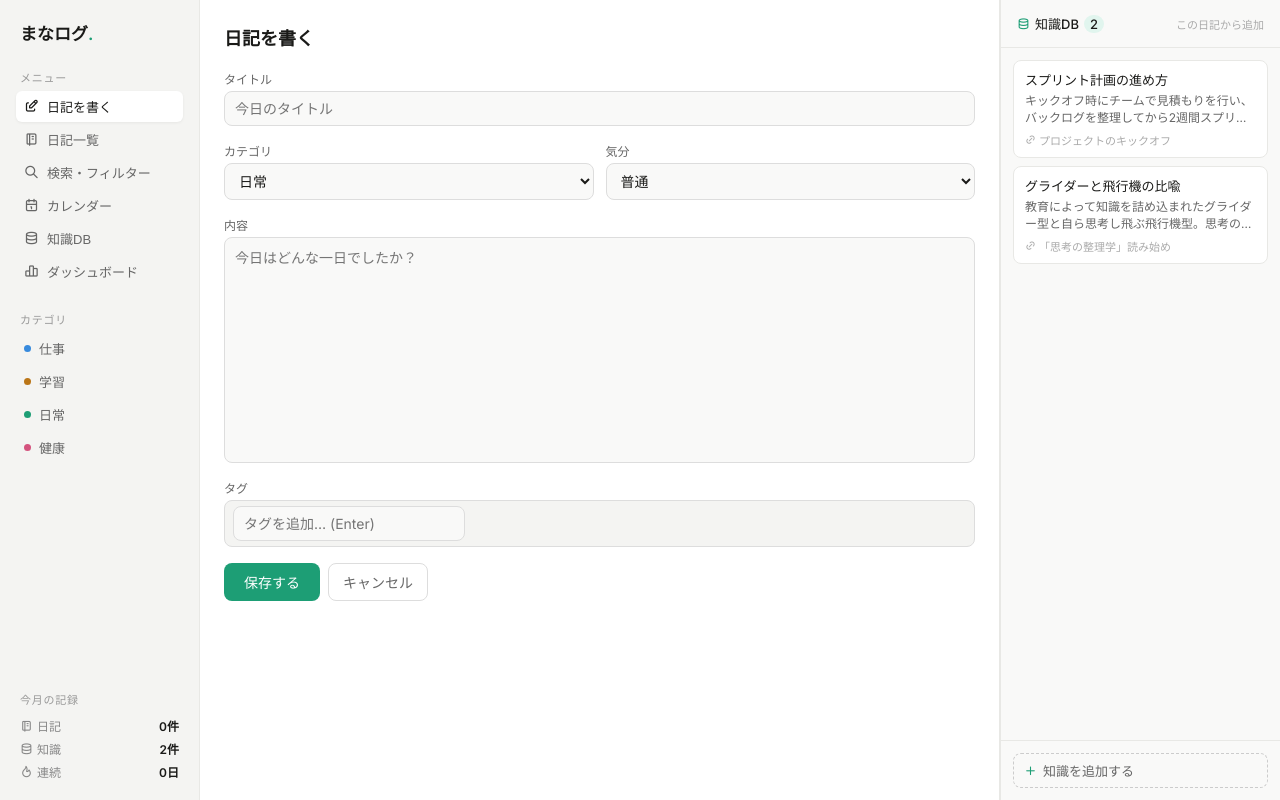
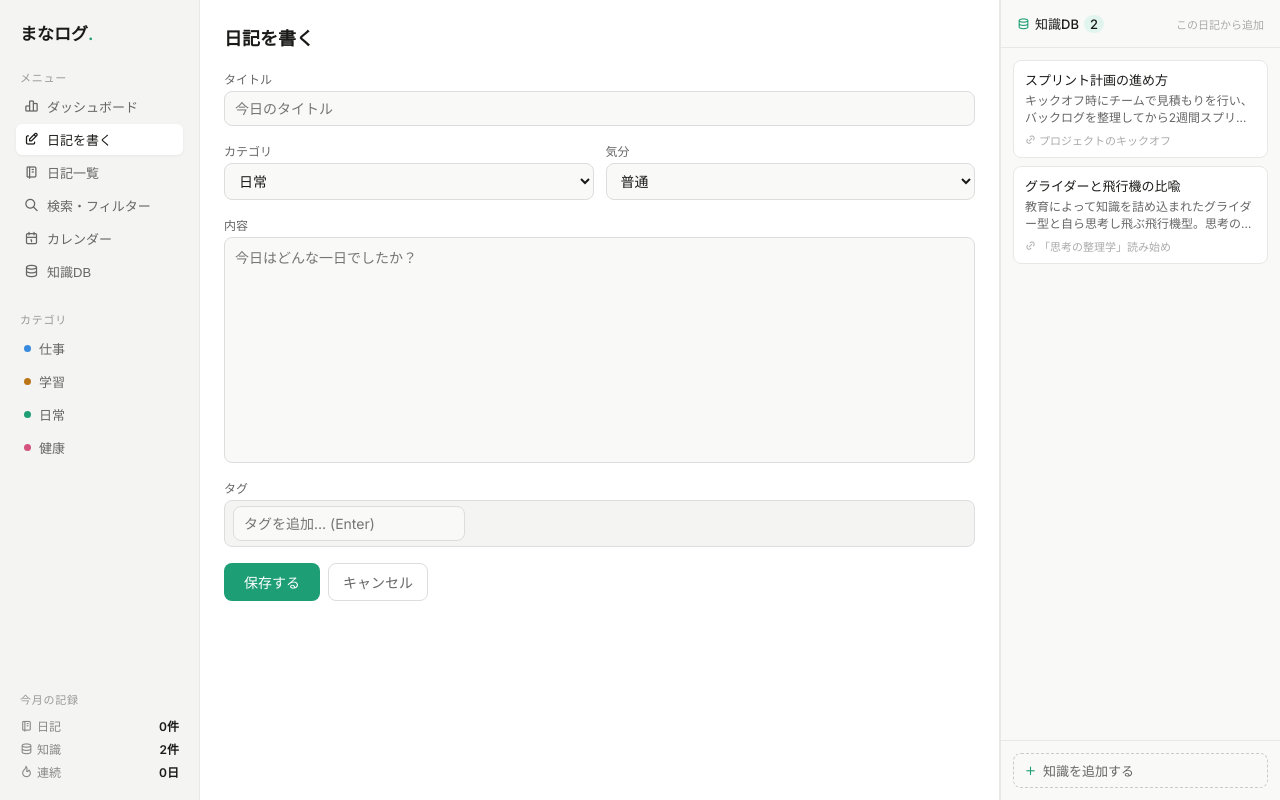
Before and after one commit to Shirayaki/noto-diary-app, a React (Create React App) app: page / in a window 1280 px wide. Built offline with nearby package versions, Linux system fonts and the light colour scheme.

Commit message:
Remove duplicate sidebar menu item for dashboard

```diff
--- a/src/components/Sidebar.js
+++ b/src/components/Sidebar.js
@@ -28,12 +28,12 @@ export default function Sidebar({ page, setPage, goSearch, entries, kb }) {
       <nav className="sb-nav">
         <div className="sb-label">メニュー</div>
         {[
+          { id: 'dash',  icon: 'ti-chart-bar', label: 'ダッシュボード' },
           { id: 'write', icon: 'ti-edit',      label: '日記を書く' },
           { id: 'list',  icon: 'ti-notebook',  label: '日記一覧' },
           { id: 'search',icon: 'ti-search',    label: '検索・フィルター' },
           { id: 'cal',   icon: 'ti-calendar',  label: 'カレンダー' },
           { id: 'kb',    icon: 'ti-database',  label: '知識DB' },
-          { id: 'dash',  icon: 'ti-chart-bar', label: 'ダッシュボード' },
         ].map(({ id, icon, label }) => (
           <button key={id} className={`sb-item ${page === id ? 'active' : ''}`} onClick={nav(id)}>
             <i className={`ti ${icon}`} />
```
